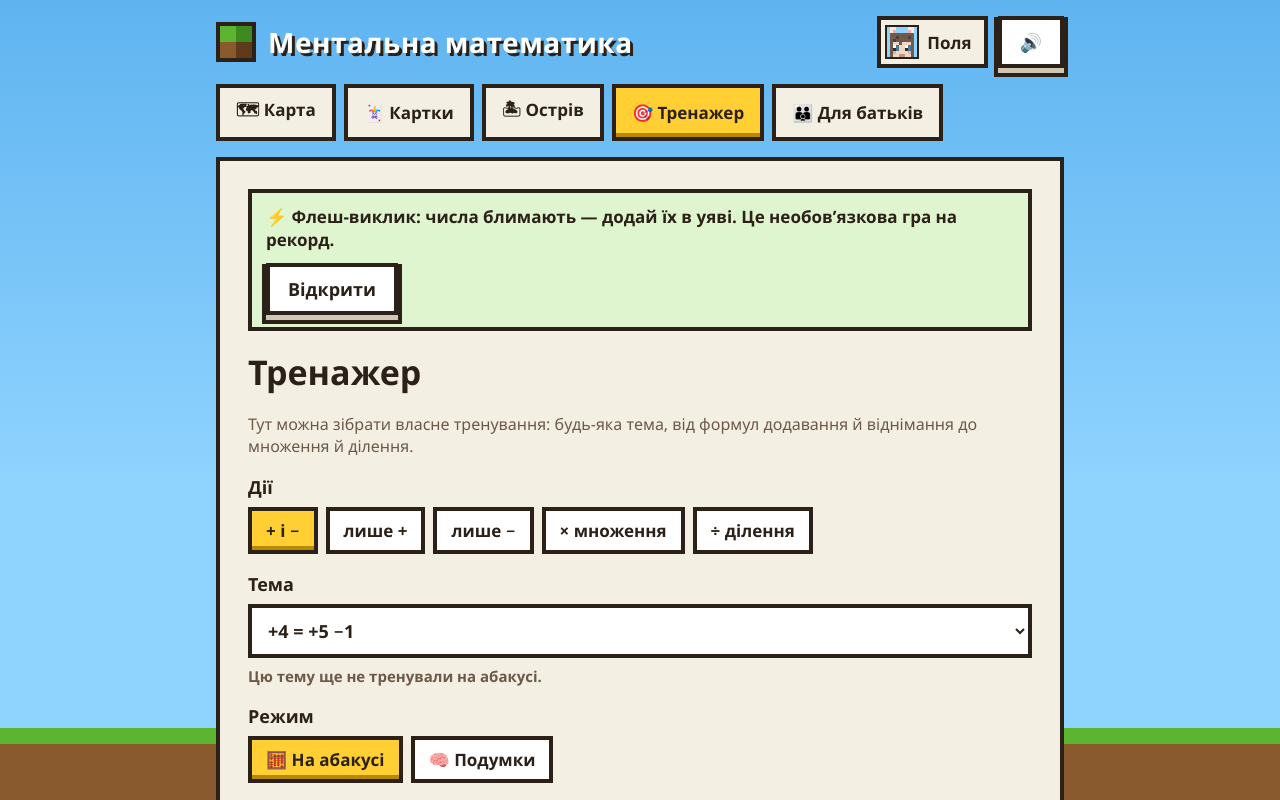
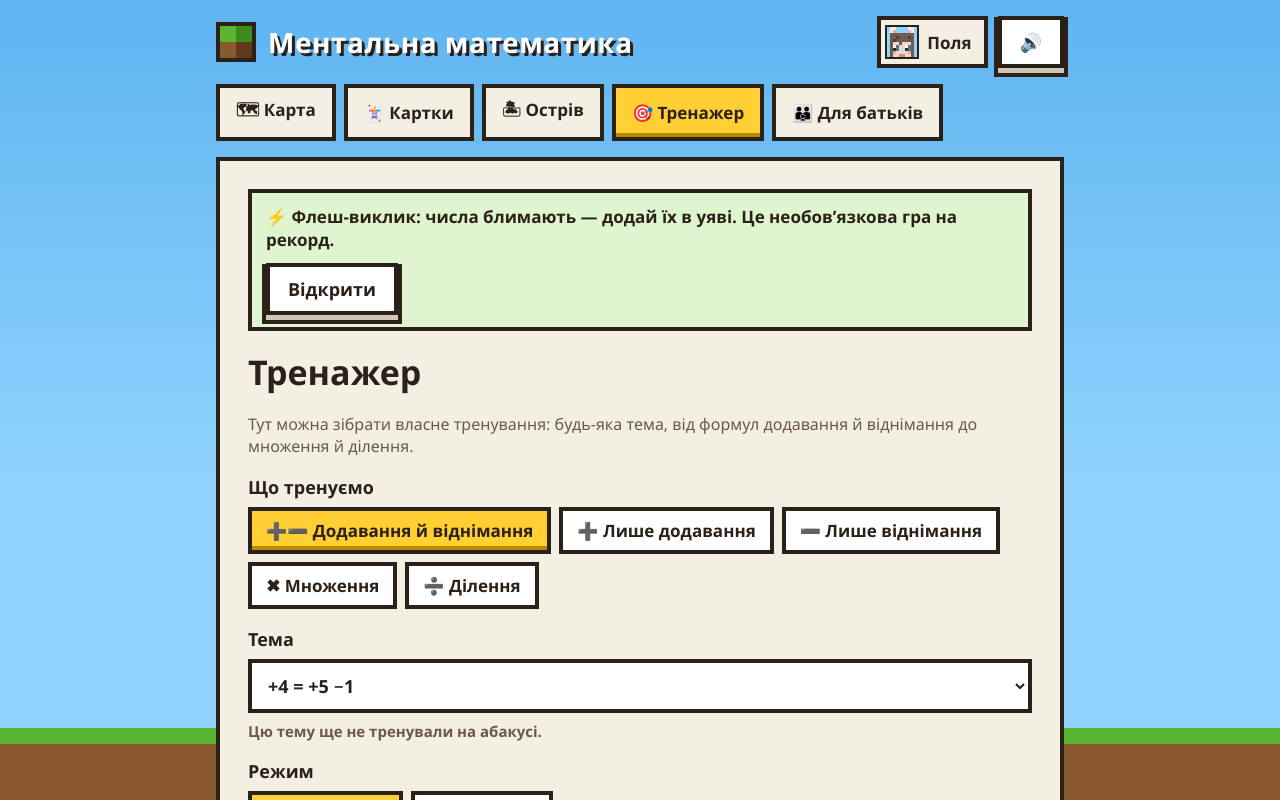
Before and after one commit to nextsukhorutchenko/mental-math, a React (Vite) app: page / in a window 1280 px wide. Both pictures are taken after a click on the button "🎯 Тренажер". Shown: the top 800 px of the page. Built offline with nearby package versions, Linux system fonts and the light colour scheme.

Commit message:
Merge the trainer's kind and operations into one choice
Co-Authored-By: Claude Opus 5.5 <noreply@anthropic.com>

```diff
--- a/src/ui/screens/SetupScreen.tsx
+++ b/src/ui/screens/SetupScreen.tsx
@@ -26,14 +26,14 @@ const isFactLevel = (id: string | undefined) => {
 
 /** Вид тренування — перший і найпомітніший вибір у тренажері. */
 type TrainerKind = "chain" | "multiply" | "divide";
-/** «Дії» — перший вибір у тренажері: додавання й віднімання, множення або ділення. */
+/** «Що тренуємо» — єдиний вибір виду: додавання й віднімання (разом чи окремо), множення або ділення. */
 type ActionChoice = LessonSetup["operations"] | "multiply" | "divide";
 const ACTIONS: { value: ActionChoice; label: string }[] = [
-  { value: "mixed", label: "+ і −" },
-  { value: "+", label: "лише +" },
-  { value: "-", label: "лише −" },
-  { value: "multiply", label: "× множення" },
-  { value: "divide", label: "÷ ділення" },
+  { value: "mixed", label: "➕➖ Додавання й віднімання" },
+  { value: "+", label: "➕ Лише додавання" },
+  { value: "-", label: "➖ Лише віднімання" },
+  { value: "multiply", label: "✖ Множення" },
+  { value: "divide", label: "➗ Ділення" },
 ];
 const firstLevelOf = (kind: "multiply" | "divide") => LEVELS.find((level) => level.kind === kind)!.id;
 
@@ -144,7 +144,7 @@ export function SetupScreen({ initial, skills, active, error, onStart, onFlash }
       </p>
 
       <div className="field">
-        <span>Дії</span>
+        <span>Що тренуємо</span>
         <Choice value={actionValue} options={ACTIONS} onChange={chooseAction} />
       </div>
 
```
